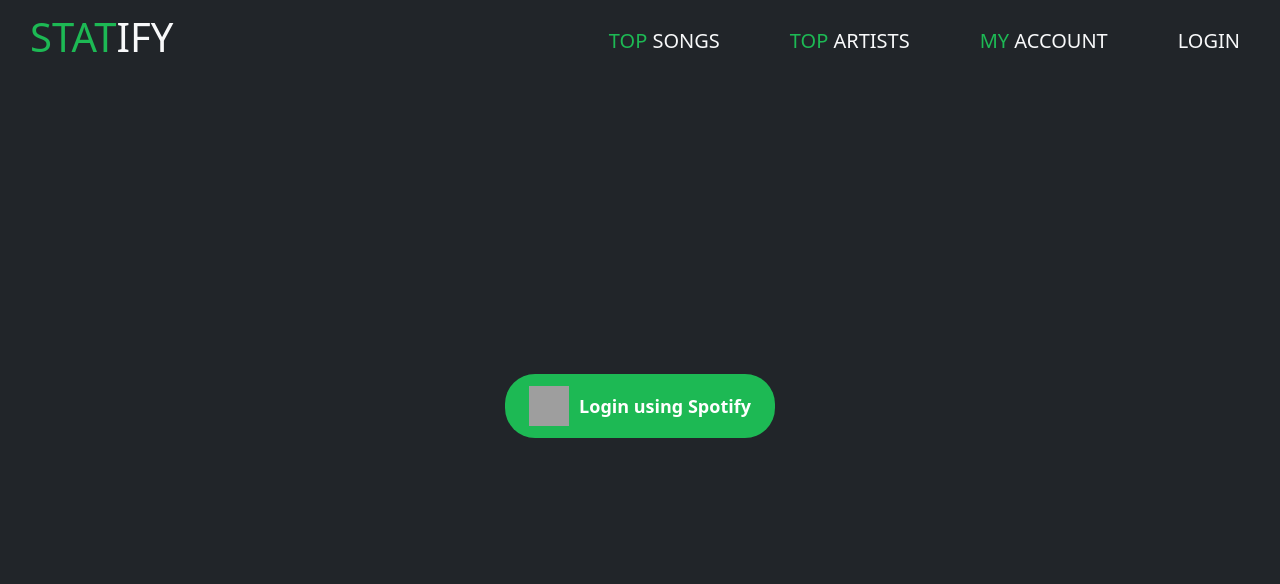
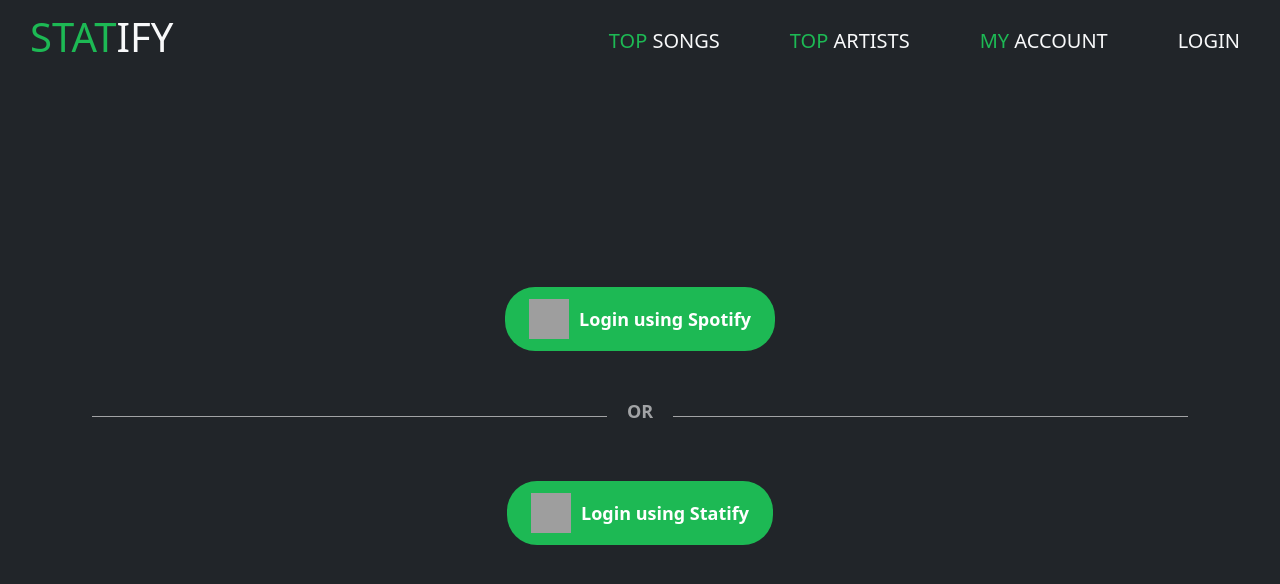
Before and after one commit to lukasxux/Statify, a Vue app in the folder StatifyProject/StatifyProject.Client/: page /login in a window 1280 px wide. Shown: the top 584 px of the page. Built offline with nearby package versions, Linux system fonts and the light colour scheme; grey boxes are pictures that could not be loaded.

Commit message:
Commit 20230429

```diff
--- a/StatifyProject/StatifyProject.Client/src/views/ArtistVIew.vue
+++ b/StatifyProject/StatifyProject.Client/src/views/ArtistVIew.vue
@@ -6,7 +6,7 @@
           <img id="avatar" class="avatar" width="200" :src="avatarSrc" />
         </div>
         <ul class="profile-list">
-          <tr v-for="(Artist, index) in topArtists" :key="Artist.name">
+          <tr v-for="(Artist, index) in topArtists" :key="Artist.name" @click="navigateToArtist(Artist)">
             <div class="card" :id="'card'+index+1">
               <img :src="Artist.images[0].url" alt="Famous artist">
               <div class="card-text">
@@ -108,7 +108,19 @@
       console.log(retrievedArray);
       this.topArtists = retrievedArray.items;
   },
-
+  navigateToArtist(artist) {
+    const artistLink = this.getArtistLink(artist);
+    if (artistLink) {
+      const linkEl = document.createElement('a');
+      linkEl.href = artistLink;
+      linkEl.target = '_blank';
+      linkEl.click();
+    }
+  },
+  getArtistLink(artist) {
+    console.log(artist);
+      return artist.external_urls.spotify;
+  },
 },
 };
 </script>
--- a/StatifyProject/StatifyProject.Client/src/views/LoginView.vue
+++ b/StatifyProject/StatifyProject.Client/src/views/LoginView.vue
@@ -2,9 +2,7 @@
 import axios from 'axios';
 </script>
 
-
 <template>
-
   <div class="button-container">
     <div class="button-card" @click="fetchProfileData">
       <a href="#" class="spotify-button">
@@ -12,10 +10,48 @@
         <span class="spotify-text">Login using Spotify</span>
       </a>
     </div>
+    <div id="or">
+      <span><h5 id="or-text">or</h5></span>
+    </div>
+    <div class="button-card" @click="sendLoginData">
+      <a href="#" class="spotify-button">
+        <span class="spotify-icon"></span>
+        <span class="spotify-text">Login using Statify</span>
+      </a>
+    </div>
   </div>
   </template>
 
   <style scoped>
+  #or-text{
+    font-weight: bold;
+    font-size: 18px;
+    color: #ffffff94;
+    text-transform: uppercase;
+  }
+  #or {
+    display: flex;
+    align-items: center;
+    text-align: center;
+    width: 100%;
+    margin: 20px 0;
+  }
+
+  #or::before,
+  #or::after {
+    content: "";
+    flex: 1;
+    border-bottom: 1px solid #ffffff94;
+    margin: 0 10px;
+  }
+
+  #or span {
+    font-weight: bold;
+    font-size: 18px;
+    color: #666;
+    text-transform: uppercase;
+    margin: 0 10px;
+  }
   .button-container {
     display: flex;
     flex-direction: column;
@@ -35,7 +71,7 @@
   }
 
   .button-card {
-    margin-bottom: 20px; /* Add margin-bottom to create space between the buttons */
+    margin: 30px; /* Add margin-bottom to create space between the buttons */
   }
 
   .spotify-button {
--- a/StatifyProject/StatifyProject.Client/src/views/SongView.vue
+++ b/StatifyProject/StatifyProject.Client/src/views/SongView.vue
@@ -24,7 +24,7 @@
             </tr>
           </thead>
           <tbody>
-            <tr v-for="(track, index) in topTracks" :key="track.id">
+            <tr v-for="(track, index) in topTracks" :key="track.id" @click="navigateToTrack(track)">
               <td>{{ index + 1 }}</td>
               <td><img :src="track.album.images[1].url" alt="" /></td>
               <td>{{ track.name }}</td>
@@ -58,6 +58,20 @@
       console.log(retrievedArray);
       this.topTracks = retrievedArray.items;
     },
+    navigateToTrack(track) {
+    const trackLink = this.getTrackLink(track);
+    if (trackLink) {
+      const linkEl = document.createElement('a');
+      linkEl.href = trackLink;
+      linkEl.target = '_blank';
+      linkEl.click();
+    }
+  },
+  getTrackLink(track) {
+    console.log(track);
+      return track.external_urls.spotify;
+  }
+    ,
     formatDate(dateString) {
       const date = new Date(dateString);
       const options = { year: 'numeric', month: 'short', day: 'numeric' };
```
